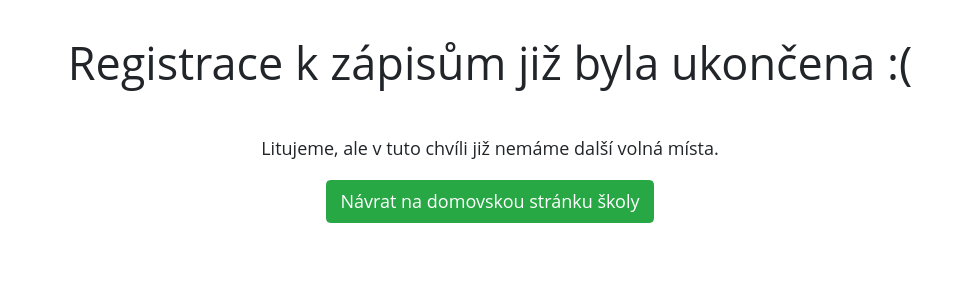
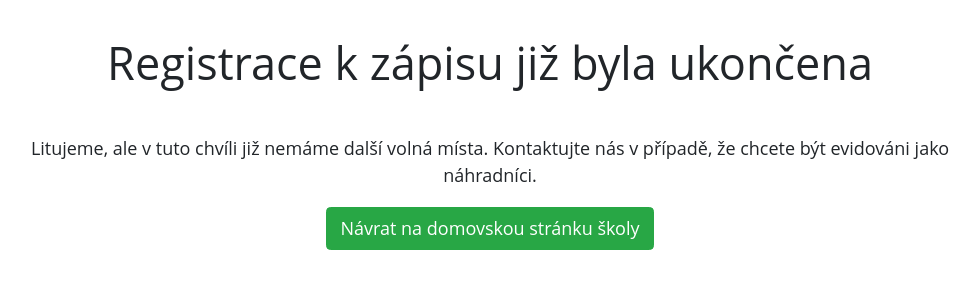
Before and after one commit to mtirsel/zsagenda, a Django app: page /registrace-ukoncena/ in a window 1280 px wide. Shown: the part 128-428 px from the top of the page, without its empty margins (150-1130 px from the left). Run offline with Django 3.2, Linux system fonts and the light colour scheme; some libraries are stand-ins or nearby versions.

Commit message:
Update of texts.

```diff
--- a/zsagenda/regform/views.py
+++ b/zsagenda/regform/views.py
@@ -25,7 +25,8 @@ def display_form(request):
         if request.method == 'POST':
             messages.error(
                 request,
-                'Registrace nebyla provedena z důvodu vyčerpání volných míst.'
+                'Registrace nebyla provedena z důvodu vyčerpání volných míst. '
+                'Kontaktujte nás v případě, že chcete být evidováni jako náhradníci.'
             )
         return redirect('registration_closed')
 
@@ -34,7 +35,7 @@ def display_form(request):
         if form.is_valid():
             messages.success(
                 request,
-                'Registrace k zápisům byla úspěšně provedena pod evidenčním číslem %d.' % (
+                'Registrace k zápisu byla úspěšně provedena pod evidenčním číslem %d.' % (
                     reg_obj.identifier,
                 )
             )
--- a/zsagenda/templates/registration_closed.html
+++ b/zsagenda/templates/registration_closed.html
@@ -2,7 +2,7 @@
 {% load static %}
 
 
-{% block title %}Škola Na Pohodu - registrace k zápisům byla ukončena{% endblock title %}
+{% block title %}Škola Na Pohodu - registrace k zápisu byla ukončena{% endblock title %}
 
 
 {% block content %}
@@ -25,10 +25,10 @@
                     {% endfor %}
                 {% endif %}
 
-                <h1>Registrace k zápisům již byla ukončena :(</h1>
+                <h1>Registrace k zápisu již byla ukončena</h1>
 
                 <p>
-                    Litujeme, ale v tuto chvíli již nemáme další volná místa.
+                    Litujeme, ale v tuto chvíli již nemáme další volná místa. Kontaktujte nás v případě, že chcete být evidováni jako náhradníci.
                 </p>
 
                 <p>
--- a/zsagenda/templates/registration_done.html
+++ b/zsagenda/templates/registration_done.html
@@ -25,7 +25,7 @@
                 <h1>Děkujeme za registraci</h1>
 
                 <p>
-                    Ve Vašem e-mailu by jste měli mít potvrzení o registraci k zápisům. Budeme se na Vás těšit.
+                    Ve Vašem e-mailu byste měli mít potvrzení o registraci k zápisu. Budeme se na Vás těšit.
                 </p>
 
                 <p>
--- a/zsagenda/templates/registration_form.html
+++ b/zsagenda/templates/registration_form.html
@@ -2,7 +2,7 @@
 {% load static %}
 
 
-{% block title %}Škola Na Pohodu - registrace k zápisům pro školní rok {{ school_year }}{% endblock title %}
+{% block title %}Škola Na Pohodu - registrace k zápisu pro školní rok {{ school_year }}{% endblock title %}
 
 
 {% block content %}
@@ -17,11 +17,11 @@
         <div class="row">
             <div class="col">
 
-                <h1>Registrace k zápisům pro školní rok {{ school_year }}</h1>
+                <h1>Registrace k zápisu pro školní rok {{ school_year }}</h1>
 
                 <div class="instructions">
                     <p>
-                        K zápisům je potřebné se zaregistrovat prostřednictvím tohoto formuláře, kde si zvolíte jeden z dostupných termínů. Po odeslání formuláře Vám bude přiděleno identifikační číslo, které obdržíte i na Vámi uvedenou e-mailovou adresu.
+                        K zápisu je potřebné se zaregistrovat prostřednictvím tohoto formuláře, kde si zvolíte jeden z dostupných termínů. Po odeslání formuláře Vám bude přiděleno identifikační číslo, které obdržíte i na Vámi uvedenou e-mailovou adresu.
                     </p>
                 </div>
 
```
Also changed, not shown: zsagenda/templates/mail/registration_confirmation.txt (+11 -1 lines).
